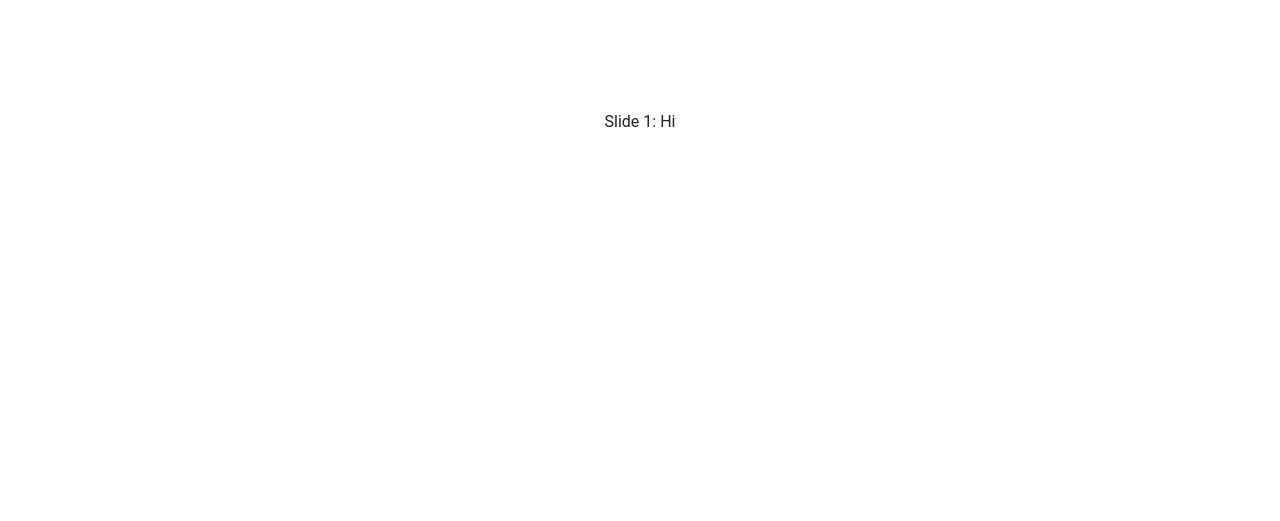
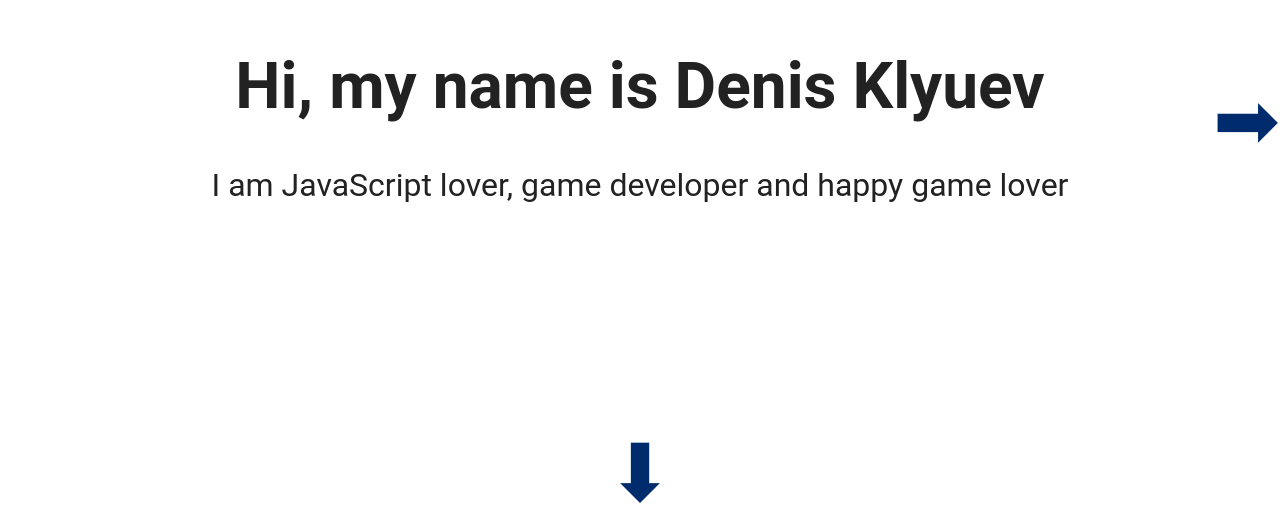
Before and after one commit to Rubyroidas/portfolio, a React app: page / in a window 1280 px wide. Shown: the part 279-800 px from the top of the page. Built offline with nearby package versions, Linux system fonts and the light colour scheme.

Commit message:
Merge squash basic functionality & gitlab pages

```diff
--- a/src/App.css
+++ b/src/App.css
@@ -6,6 +6,7 @@ html, body {
     font-family: Roboto, sans-serif;
     font-size: 2vmin;
     overflow: hidden;
+    user-select: none;
 }
 
 body {
@@ -37,17 +38,55 @@ a:hover {
     text-decoration: none;
 }
 
+.slides {
+    position: relative;
+}
+
 .slide {
     width: 100vw;
     height: 100vh;
     display: grid;
-    grid-template-rows: 1fr auto 1fr;
-    grid-template-columns: 1fr auto 1fr;
+    grid-template-rows: 14vmin 1fr [s] auto [e] 1fr 14vmin;
+    grid-template-columns: 14vmin 1fr [s] auto [e] 1fr 14vmin;
     overflow: hidden;
+    position: absolute;
 }
 
-.slide>div {
+.slide>div.content {
     display: inline-block;
-    grid-column: 2 / 3;
-    grid-row: 2 / 3;
+    grid-column: s / e;
+    grid-row: s / e;
+    font-size: 4vmin;
+    text-align: center;
+    padding: 1vmin;
 }
+
+.slide>div.arrow {
+    font-size: 10vmin;
+    display: inline-block;
+    color: #002c6e;
+}
+
+.slide>div.arrow.top {
+    grid-column: s / e;
+    grid-row: 1 / span 1;
+    place-self: start center;
+}
+
+.slide>div.arrow.bottom {
+    grid-column: s / e;
+    grid-row: 5 / span 1;
+    place-self: end center;
+}
+
+.slide>div.arrow.right {
+    grid-column: 5 / span 1;
+    grid-row: s / e;
+    place-self: center end;
+}
+
+.slide>div.arrow.left {
+    grid-column: 1 / span 1;
+    grid-row: s / e;
+    place-self: center start;
+}
--- a/src/App.js
+++ b/src/App.js
@@ -1,27 +1,26 @@
 import React, { useState, useEffect, useRef } from 'react';
-import { fromEvent } from 'rxjs';
-import { scan, filter } from 'rxjs/operators';
+import { fromEvent, merge, observable } from 'rxjs';
+import { scan, filter, map, switchMap, takeUntil, takeLast } from 'rxjs/operators';
 
+import config from './config';
+import Slide from './Slide';
 import './App.css';
 
-const slides = [
-    'Slide 1: Hi',
-    'Slide 2: Welcome!',
-    'Slide 3: End'
-];
+const slides = config.slides;
+const COLS = Math.max(...slides.map(row => row.length));
+const ROWS = slides.length;
 
-const Slide = (props) => (
-    <div className="slide">
-        <div>
-            {props.data}
-        </div>
-    </div>
-);
 const KEYS = {
     UP: 38,
     RIGHT: 39,
     LEFT: 37,
     DOWN: 40,
+};
+const KEY_MAP = {
+    [KEYS.UP]: [0, -1],
+    [KEYS.DOWN]: [0, 1],
+    [KEYS.LEFT]: [-1, 0],
+    [KEYS.RIGHT]: [1, 0],
 };
 
 /**
@@ -31,7 +30,7 @@ const KEYS = {
  * @param {function(value)} callback
  * @returns {Promise}
  */
-const tween = (from, to, ms, callback) => {
+const numberTween = (from, to, ms, callback) => {
     return new Promise(resolve => {
         let iterator = from;
         const startTime = Date.now();
@@ -49,53 +48,110 @@ const tween = (from, to, ms, callback) => {
     });
 }
 
+const directionExtractor = ({ x, y }) => {
+    return [
+        x === 0 ? 0 : Math.sign(x),
+        y === 0 ? 0 : Math.sign(y)
+    ];
+};
+const mouseWheelExtractor = event => {
+    return directionExtractor({
+        x: event.deltaX,
+        y: event.deltaY,
+    });
+};
+
 export default () => {
-    const [slide, setSlide] = useState(0);
+    const [slideCol, setSlideCol] = useState(config.startSlideCol);
+    const [slideRow, setSlideRow] = useState(config.startSlideRow);
     const [moving, setMoving] = useState(false);
-    const [offsetY, setOffsetY] = useState(0);
-    const doMove = offset => {
+    const [offsetX, setOffsetX] = useState(-config.startSlideCol * 100);
+    const [offsetY, setOffsetY] = useState(-config.startSlideRow * 100);
+    const doMove = (offsetX, offsetY) => {
+        if (offsetX !== 0) {
+            const newSlideCol = slideCol + offsetX;
+            const columnsCount = slides[slideRow].length;
+            if (!(newSlideCol >= 0 && newSlideCol < columnsCount) || !slides[slideRow][newSlideCol]) {
+                return;
+            }
             setMoving(true);
-        const newSlide = slide + offset;
-        setSlide(newSlide);
-        tween(-slide * window.innerHeight, -newSlide * window.innerHeight, 300, setOffsetY)
+            setSlideCol(newSlideCol);
+            numberTween(-slideCol * 100, -newSlideCol * 100, config.transitionDuration, setOffsetX)
                 .then(() => {
                     setMoving(false);
                 });
-    };
-    const handleKeyDown = event => {
-        const { code, keyCode } = event;
-
-        switch (keyCode) {
-            case KEYS.UP:
-                if (slide > 0) {
-                    doMove(-1);
+        } else {
+            const newSlideRow = slideRow + offsetY;
+            if (!(newSlideRow >= 0 && newSlideRow < slides.length) || !slides[newSlideRow][slideCol]) {
+                return;
             }
-                break;
-            case KEYS.DOWN:
-                if (slide < slides.length - 1) {
-                    doMove(1);
-                }
-                break;
+            setMoving(true);
+            setSlideRow(newSlideRow);
+            numberTween(-slideRow * 100, -newSlideRow * 100, config.transitionDuration, setOffsetY)
+                .then(() => {
+                    setMoving(false);
+                });
         }
     };
 
     useEffect(() => {
-        const sub = fromEvent(document, 'keydown')
+        const sub = merge(
+            fromEvent(document, 'keydown')
                 .pipe(
                     filter(() => !moving),
-                filter(event => [KEYS.UP, KEYS.DOWN].includes(event.keyCode)),
+                    filter(event => Object.values(KEYS).includes(event.keyCode)),
+                    map(event => KEY_MAP[event.keyCode])
+                ),
+            fromEvent(document, 'wheel')
+                .pipe(
+                    filter(() => !moving),
+                    map(mouseWheelExtractor)
+            ),
+            fromEvent(document, 'touchstart')
+                // Switch to listen to touchmove to determine position
+                .pipe(
+                    switchMap(startEvent =>
+                        fromEvent(document, 'touchmove')
+                            .pipe(
+                                // Listen until "touchend" is fired
+                                takeUntil(fromEvent(document, 'touchend')),
+                                takeLast(1),
+                                // Output the pageX location
+                                map(event => ({
+                                    x: startEvent.touches[0].pageX - event.touches[0].pageX,
+                                    y: startEvent.touches[0].pageY - event.touches[0].pageY
+                                })),
+                                // Take the last output and filter it to output only swipes
+                                // greater than the defined tolerance
+                                map(({ x, y }) => ({
+                                    x: Math.abs(x) >= config.swipeTolerance ? x : 0,
+                                    y: Math.abs(y) >= config.swipeTolerance ? y : 0,
+                                })),
+                                filter(() => !moving),
+                                map(directionExtractor),
                             )
-            .subscribe(handleKeyDown);
+                    )
+                )
+        )
+            .subscribe(offset => doMove(...offset));
         return () => {
             sub.unsubscribe();
         };
     });
 
     return <div className="slides" style={{
-        marginTop: `${offsetY}px`
+        marginLeft: `${offsetX}vw`,
+        marginTop: `${offsetY}vh`,
     }}>
-        {slides.map((slideData, id) =>
-            <Slide key={id} data={slideData} />)
+        {slides.map((slideRowData, rowId) =>
+            slideRowData.map((slideData, colId) =>
+                <Slide key={`${colId}-${rowId}`} data={slideData} col={colId} row={rowId}
+                    topExists={slides[rowId - 1] && slides[rowId - 1][colId]}
+                    bottomExists={slides[rowId + 1] && slides[rowId + 1][colId]}
+                    leftExists={slides[rowId][colId - 1]}
+                    rightExists={slides[rowId][colId + 1]}
+                />)
+        )
         }
     </div>;
 };
--- /dev/null
+++ b/src/Slide.js
@@ -0,0 +1,21 @@
+import React from 'react';
+
+const Slide = (props) => {
+    const { topExists, bottomExists, leftExists, rightExists } = props;
+
+    return (<div className="slide" style={{
+        left: `${props.col * 100}vw`,
+        top: `${props.row * 100}vh`,
+    }}>
+        <div className="content">
+            {props.data}
+        </div>
+        {topExists && <div className="arrow top">⬆</div>}
+        {bottomExists && <div className="arrow bottom">⬇</div>}
+        {leftExists && <div className="arrow left">⬅</div>}
+        {rightExists && <div className="arrow right">➡</div>}
+    </div>
+    );
+}
+
+export default Slide;
--- /dev/null
+++ b/src/config.js
@@ -0,0 +1,26 @@
+import React from 'react';
+
+export default {
+    transitionDuration: 200,
+    startSlideCol: 0,
+    startSlideRow: 0,
+    // swipe distance in pixels
+    swipeTolerance: 100,
+    slides: [
+        [
+            <>
+                <h1>
+                    Hi, my name is Denis Klyuev
+                </h1>
+                <p>I am JavaScript lover, game developer and happy game lover</p>
+            </>,
+            <div>hi</div>,
+        ],
+        [
+            'Slide 2: Welcome!',
+        ],
+        [
+            'Slide 3: End',
+        ]
+    ]
+};
--- a/webpack.config.js
+++ b/webpack.config.js
@@ -3,12 +3,12 @@ const webpack = require('webpack');
 const HtmlWebPackPlugin = require("html-webpack-plugin");
 
 module.exports = (_, {development}) => {
-    return {
+    const config = {
         // entry: './src/index.js',
-        // output: {
-        //     filename: 'main.js',
-        //     path: path.resolve(__dirname, 'dist'),
-        // },
+        output: {
+            filename: 'main.js',
+            path: path.resolve(__dirname, 'docs'),
+        },
         module: {
             rules: [
                 {
@@ -45,7 +45,6 @@ module.exports = (_, {development}) => {
                 },
             ]
         },
-        devtool: 'cheap-module-source-map',
         plugins: [
             new HtmlWebPackPlugin({
                 template: "./src/index.html",
@@ -55,8 +54,17 @@ module.exports = (_, {development}) => {
         ],
         devServer: {
             contentBase: path.resolve(__dirname, 'src'),
-            open: true,
+            open: 'http://localhost:9000/',
+            host: '0.0.0.0',
             port: 9000,
         }
+    };
+
+    if (development) {
+        config.devtool = 'cheap-module-source-map';
+    } else {
+        config.devtool = 'none';
     }
+
+    return config;
 };
```
Also changed, not shown: 3 other files (tests, documents, lock files or other folders). Lines whose indentation alone changed are shown as unchanged.
